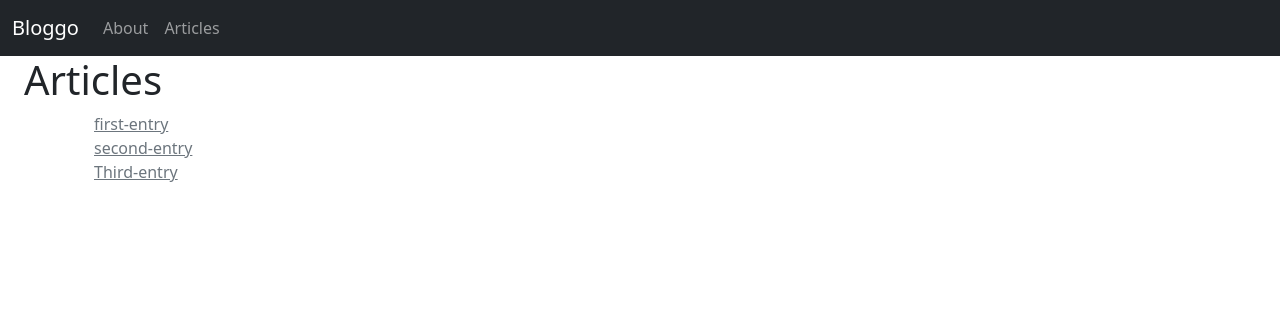
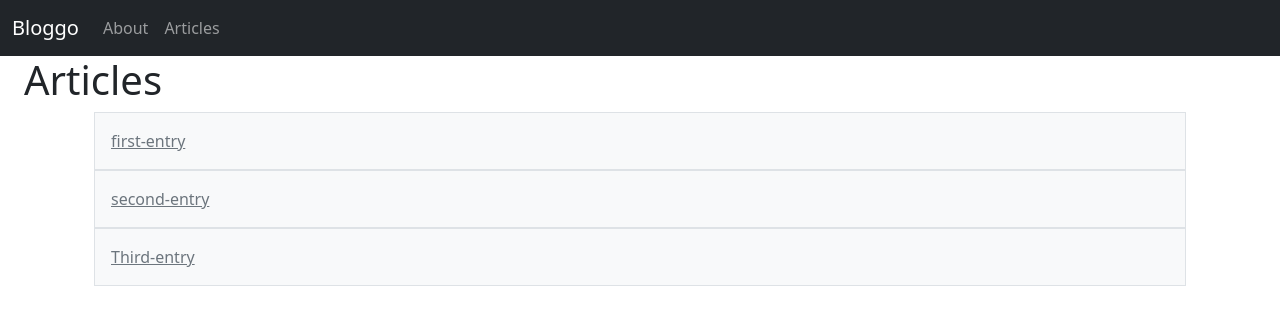
Before and after one commit to emoltz/fullStackBlog, a React (Create React App) app: page /articles-list in a window 1280 px wide. Shown: the top 324 px of the page. Built offline with nearby package versions, Linux system fonts and the light colour scheme.

Commit message:
Backend workin

```diff
--- a/src/pages/ArticlesList.js
+++ b/src/pages/ArticlesList.js
@@ -17,11 +17,12 @@ function ArticlesList(prop){
             {
                 articles.map(a =>{
                     return(
-                        <div className={"container"} key={a.key}>
-                            <div className={"container-sm"}>
-                                <a href={`/articles/${a.title}`} className={"link-secondary"}>{a.name}</a>
+                        <div className={"container px-4"} key={a.key}>
 
+                            <div className={"p-3 border bg-light"}>
+                                <a href={`/articles/${a.name}`} className={"link-secondary"}>{a.name}</a>
                             </div>
+
 
                         </div>
                     )
```
Also changed, not shown: 1 other file (tests, documents, lock files or other folders).
